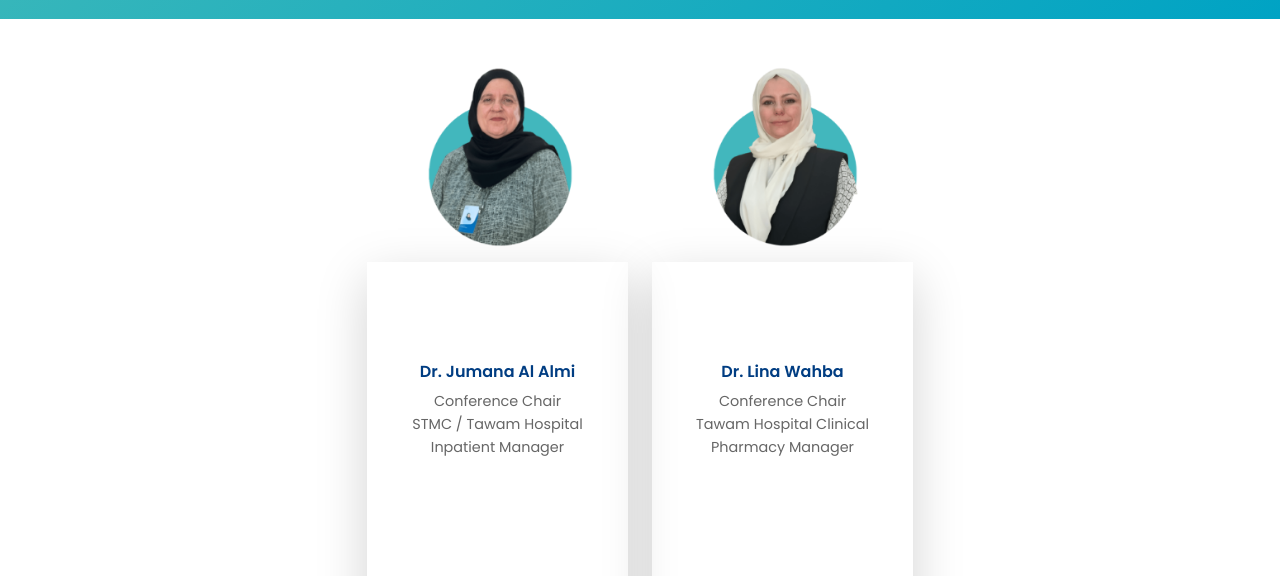
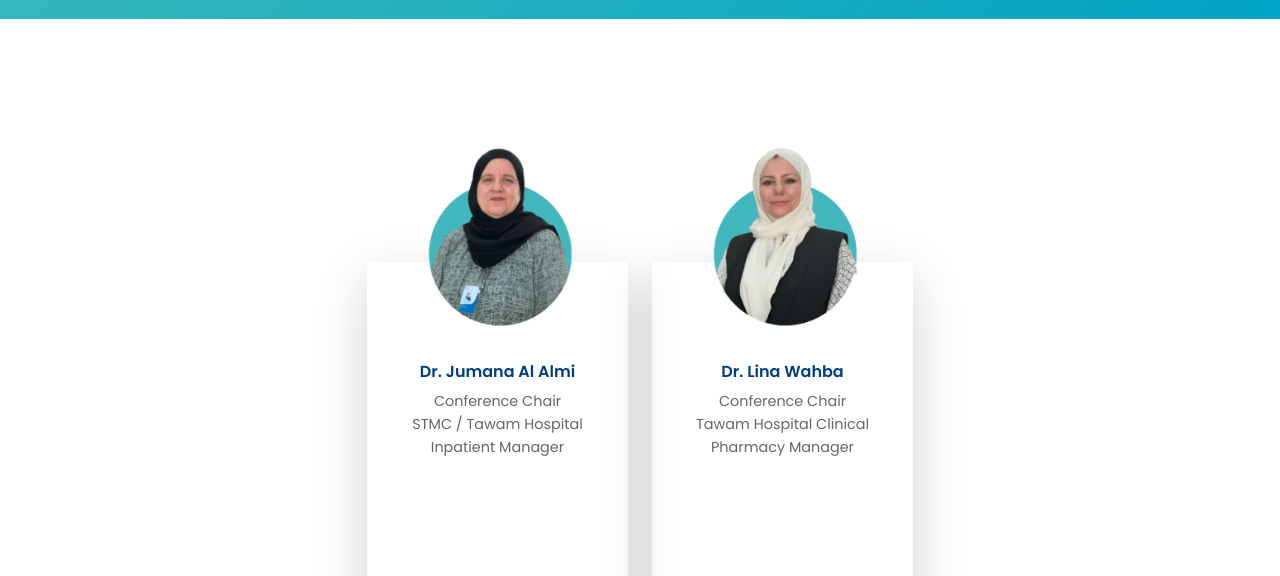
Before and after one commit to BSICTVince/pharmacy-conference, a plain HTML site: page scientific-committee.html in a window 1280 px wide. Shown: the part 224-800 px from the top of the page. Drawn offline with Linux system fonts and the light colour scheme; a web font is replaced by a local one.

```diff
--- a/scientific-committee.html
+++ b/scientific-committee.html
@@ -85,7 +85,7 @@
             <!-- Row 1 (2 members) -->
             <div id="row-1" class="row justify-content-center g-4 mb-5 fade-in-up">
                 <div id="card-1"  class="col-6 col-md-4 col-lg-3">
-                    <div class="card-container">
+
                         <div class="card team-card position-relative">
                             <img src="assets/images/dr-jumana.png" alt="Member 1">
                             <div class="card-body w-100 shadow-lg border-0">
@@ -99,11 +99,11 @@
                                 </div>
                             </div>
                         </div>
-                    </div>
+
                 </div>
 
                 <div id="card-2"  class="col-6 col-md-4 col-lg-3">
-                    <div class="card-container">
+
                         <div class="card team-card position-relative">
                             <img src="assets/images/dr-lina.png" alt="Member 2">
                             <div class="card-body w-100 shadow-lg border-0">
@@ -117,7 +117,7 @@
                                 </div>
                             </div>
                         </div>
-                    </div>
+
                 </div>
             </div>
 
@@ -194,7 +194,6 @@
                         </div>
                     </div>
                 </div>
-
                 <div id="card-7" class="col-6 col-md-4 col-lg-3">
                     <div class="card team-card position-relative">
                         <img src="assets/images/dummy-team-m.png" alt="Member 7">
@@ -264,7 +263,6 @@
                         </div>
                     </div>
                 </div>
-
                 <div id="card-11" class="col-6 col-md-4 col-lg-3">
                     <div class="card team-card position-relative">
                         <img src="assets/images/dummy-team-m.png" alt="Member 11">
```
